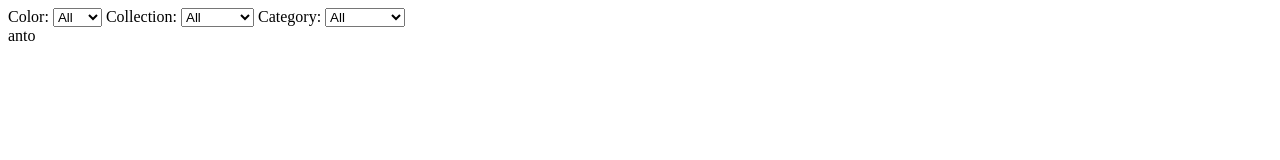
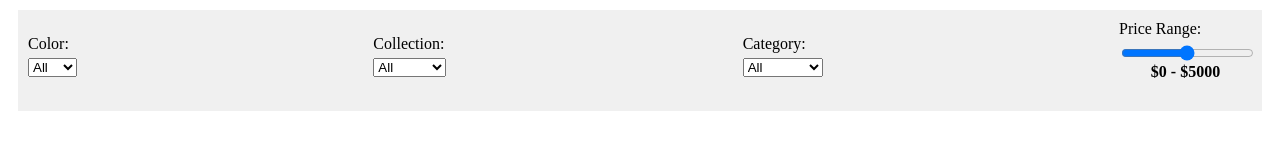
Before and after one commit to Kiaraw/Rush_2, a plain HTML site: page index.html in a window 1280 px wide. Drawn offline with Linux system fonts and the light colour scheme.

Commit message:
Update index.html

```diff
--- a/index.html
+++ b/index.html
@@ -3,6 +3,8 @@
     <meta charset="UTF-8">
     <meta name="viewport" content="width=device-width, initial-scale=1.0">
     <title>Shop</title>
+    <link href="https://fonts.googleapis.com/css?family=Roboto" rel="stylesheet">
+    <link rel="stylesheet" href="style.css">
 </head>
 <body>
 <!---- HEAD ---->
@@ -22,26 +24,39 @@
     <main>
         <!-- filter bar -->
         <section class="filter-bar">
+            <div class="filter-group">
                 <label for="color-filter">Color:</label>
                 <select id="color-filter">
                     <option value="all">All</option>
                     <option value="red">Red</option>
                     <option value="blue">Blue</option>
                 </select>
+            </div>
 
+         <div class="filter-group">
             <label for="collection-filter">Collection:</label>
             <select id="collection-filter">
                 <option value="all">All</option>
                 <option value="summer">Summer</option>
                 <option value="winter">Winter</option>
             </select>
+        </div>
 
+        <div class="filter-group">
             <label for="category-filter">Category:</label>
             <select id="category-filter">
                 <option value="all">All</option>
                 <option value="beverage">Beverage</option>
                 <option value="candles">Candles</option>
             </select>
+        </div>
+
+<div class="filter-group price-filter">
+    <label for="price-range">Price Range:</label>
+    <input type="range" id="price-range" min="0" max="10000" step="10">
+    <span id="price-label">$0 - $10000</span>
+</div>
+
 
         </section>
 
@@ -54,4 +69,3 @@
     <script src="rush_2.js"></script>
 </body>
 </html>
-anto
```
Lines whose indentation alone changed are shown as unchanged.
